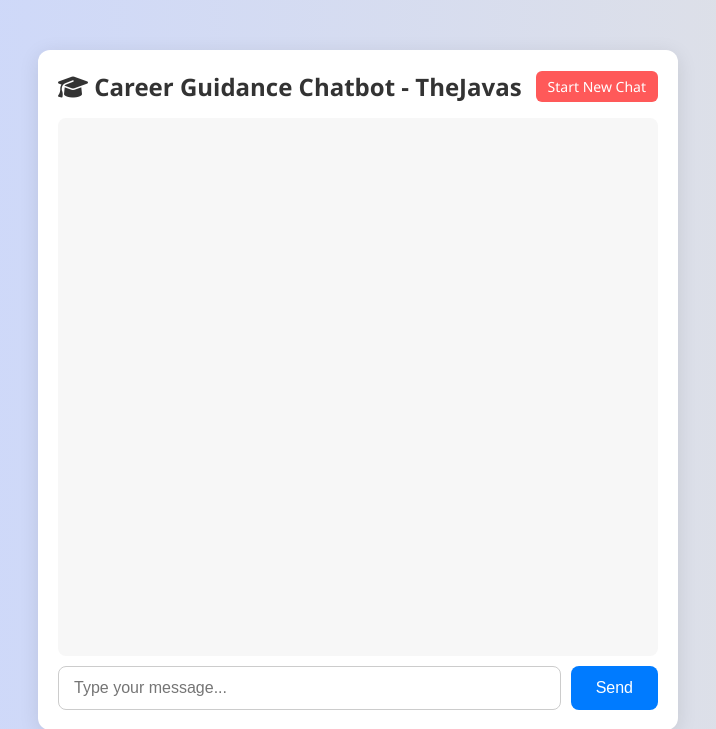
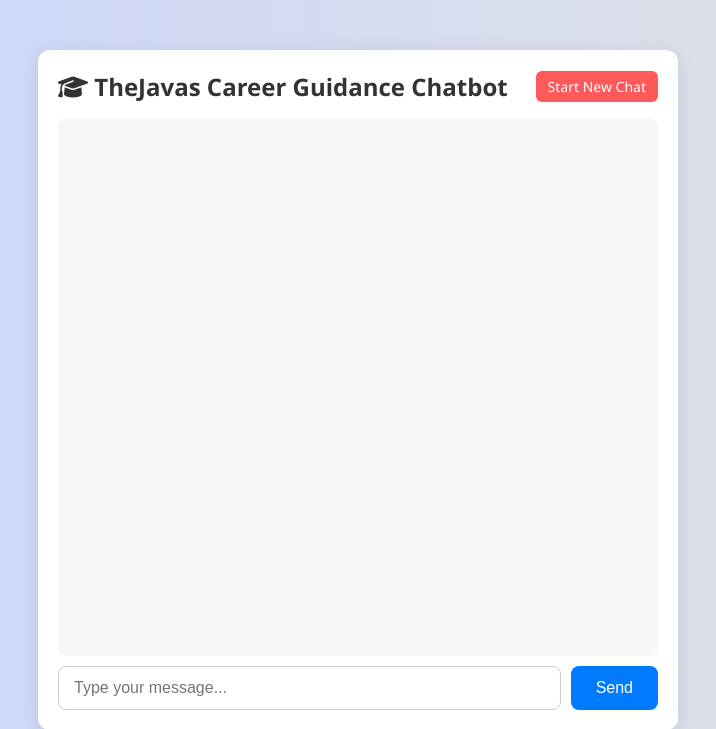
Before and after one commit to VhugalaMafanywa/AI-chatbot, a Flask app: page / in a window 1280 px wide. Shown: the top 729 px of the page, without its empty margins (282-998 px from the left). Run offline with Flask 3, Linux system fonts and the light colour scheme.

Commit message:
Update index.html

```diff
--- a/templates/index.html
+++ b/templates/index.html
@@ -9,7 +9,7 @@
 <body>
     <div class="container">
         <div class="header">
-            <h2><i class="fas fa-graduation-cap"></i> Career Guidance Chatbot - TheJavas</h2>
+            <h2><i class="fas fa-graduation-cap"></i> TheJavas Career Guidance Chatbot </h2>
 
             <a href="{{ url_for('reset') }}" class="reset-button" title="Clear chat and start new conversation">Start New Chat</a>
         </div>
```
